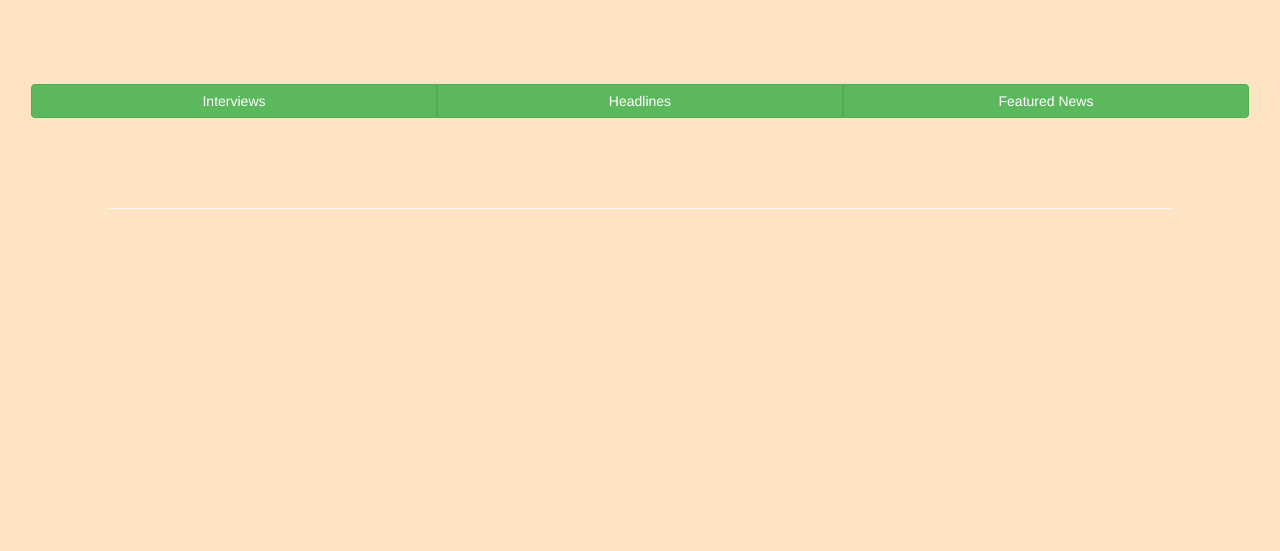
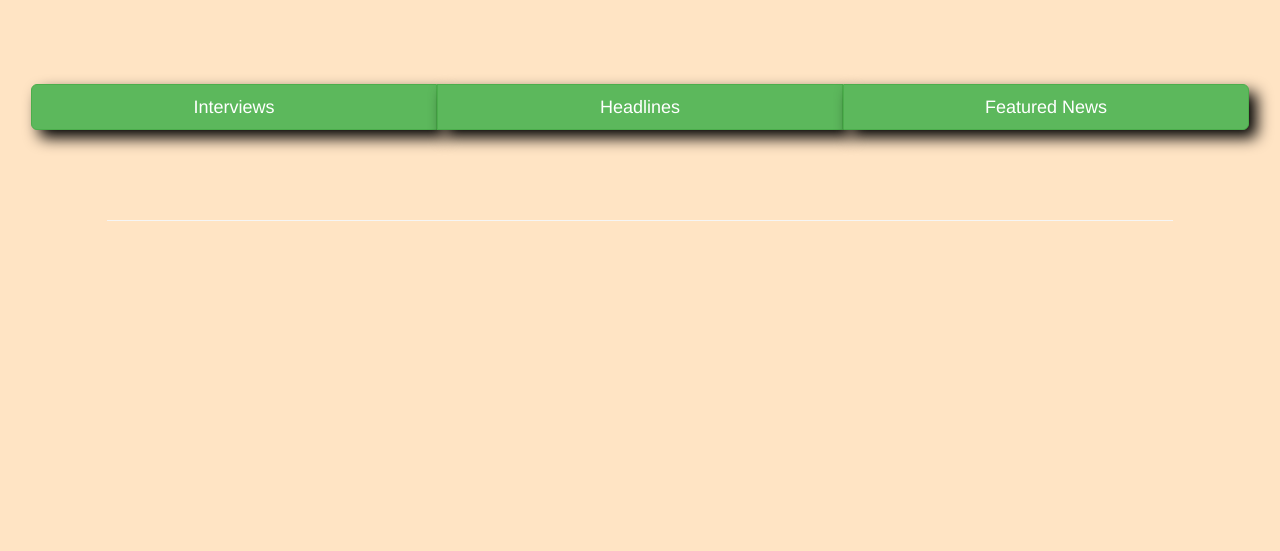
Before and after one commit to harshit283/coding-blocks-project, a website: page public_html/news.html in a window 1280 px wide. Shown: the part 249-800 px from the top of the page. Drawn offline with Linux system fonts and the light colour scheme.

Commit message:
minute change

```diff
--- a/public_html/news.html
+++ b/public_html/news.html
@@ -113,7 +113,6 @@
         }
 
 
-
     </style>
 
 
@@ -162,12 +161,12 @@
     <br><br><br><br>
 
 
-    <div class="btn-group btn-lg btn-group-justified">
-        <a  class="btn btn-success" id="1">Interviews</a>
-        <a  class="btn btn-success" id="2">Headlines</a>
-        <a  class="btn btn-success" id="3">Featured News</a>
+
+    <div class="btn-group btn-lg btn-group-justified" id="button1" align="center">
+        <a  class="btn btn-success btn-lg" id="1" title="READ ABOUT INTERVIEWS" style="box-shadow: 8px 8px 15px black">Interviews</a>
+        <a  class="btn btn-success btn-lg" id="2" style="box-shadow: 8px 8px 15px black">Headlines</a>
+        <a  class="btn btn-success btn-lg" id="3" style="box-shadow: 8px 8px 15px black">Featured News</a>
     </div>
-
 
     <br><br><br><br>
     <div class="row" >
@@ -218,12 +217,11 @@
                 $("#more2").css("display","block");
                 $("#top2").css("display","block");
                 $("#div2").html(data);
+                $("#div2 a").href("#");
                 cnt++;
             })
         });
-
     });
-
 
     $("#more2").click(function () {
 
@@ -231,6 +229,7 @@
         {
             $.get('/hl2',function (data,status) {
                 $("#div2").append(data);
+                $("#div2 a").href("#");
                 cnt++;
             });
         }
@@ -238,6 +237,7 @@
         {
             $.get('/hl3',function (data,status) {
                 $("#div2").append(data);
+                $("#div2 a").href("#");
                 cnt++;
             });
         }
```
Lines whose indentation alone changed are shown as unchanged.
